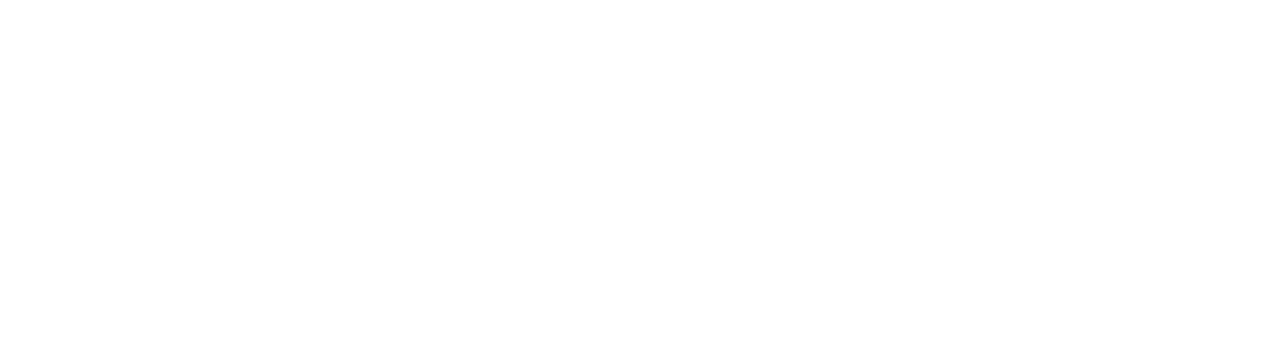
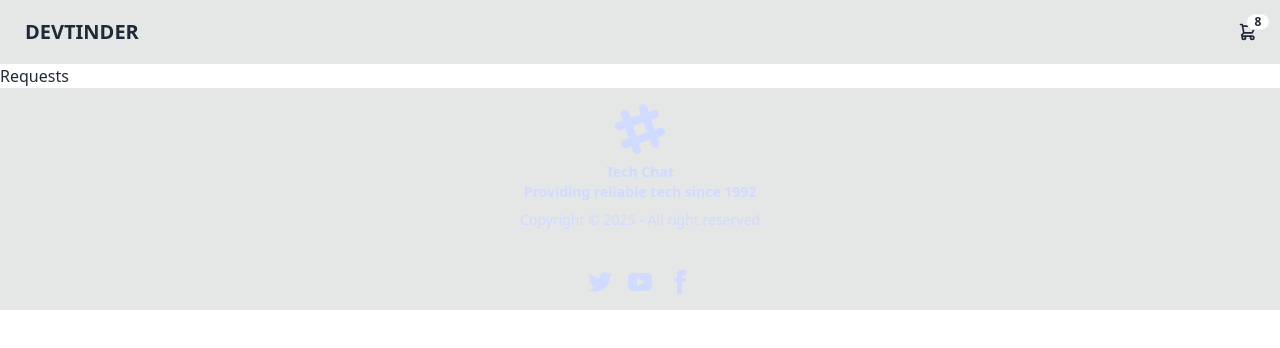
Before and after one commit to jayant733/TECHCHAT, a React (Vite) app: page /requests in a window 1280 px wide. Before the commit this address had no page. Shown: the top 348 px of the page. Built offline with nearby package versions, Linux system fonts and the light colour scheme; no server answers.

Commit message:
docker file created

```diff
--- a/package.json
+++ b/package.json
@@ -4,7 +4,7 @@
   "version": "0.0.0",
   "type": "module",
   "scripts": {
-    "dev": "vite",
+    "dev": "vite --host 0.0.0.0",
     "build": "vite build",
     "lint": "eslint .",
     "preview": "vite preview"
--- a/src/App.jsx
+++ b/src/App.jsx
@@ -9,6 +9,8 @@ import { Provider } from "react-redux"
 import appstore from "./Utils/appstore"
 import Feed from "./COMPONENTS/Feed"
 import Error from "./COMPONENTS/Error"
+import Connections from "./COMPONENTS/Connections"
+import Requests from "./COMPONENTS/Requests"
 function App() {
 
 
@@ -22,6 +24,8 @@ function App() {
             <Route path="/login" element ={<div><Login/></div>}></Route>
             <Route path="/profile" element ={<div><Profile/></div>}></Route>
             <Route path="/error" element = {<div><Error/></div>}></Route>
+            <Route path="/connections" element = {<div><Connections/></div>}></Route>
+            <Route path="/requests" element = {<div><Requests/></div>}></Route>
           </Route>
 
         </Routes>
--- /dev/null
+++ b/src/COMPONENTS/Connections.jsx
@@ -0,0 +1,9 @@
+import React from 'react'
+
+const Connections = () => {
+  return (
+    <div>Connections</div>
+  )
+}
+
+export default Connections
--- /dev/null
+++ b/src/COMPONENTS/Requests.jsx
@@ -0,0 +1,9 @@
+import React from 'react'
+
+const Requests = () => {
+  return (
+    <div>Requests</div>
+  )
+}
+
+export default Requests
--- a/src/COMPONENTS/header.jsx
+++ b/src/COMPONENTS/header.jsx
@@ -97,7 +97,8 @@ const Header = () => {
                 </Link>
               </li>
               <li><a onClick={handlelogout}>Logout</a></li>
-              <li><a>Settings</a></li>
+              <li><Link to="/connections">My Connections</Link></li>
+              <li><Link to="/requests">Requests</Link></li>
             </ul>
           </div>
         </div>
```
Also changed, not shown: 2 other files (tests, documents, lock files or other folders).
